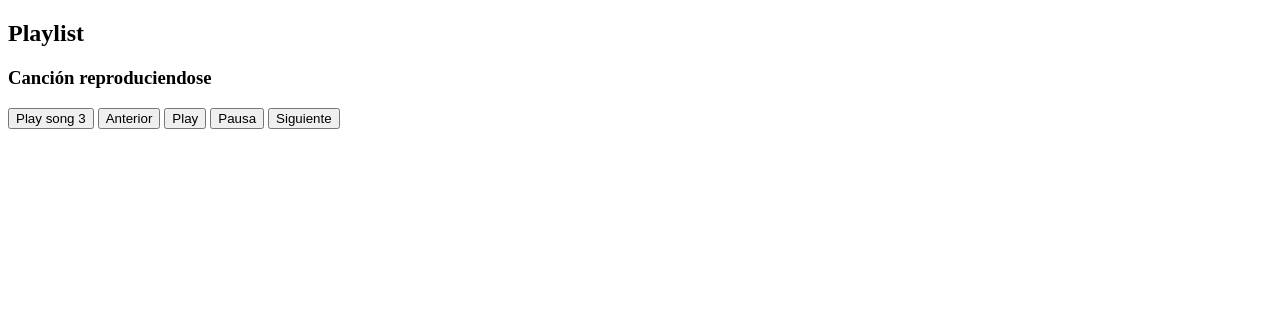
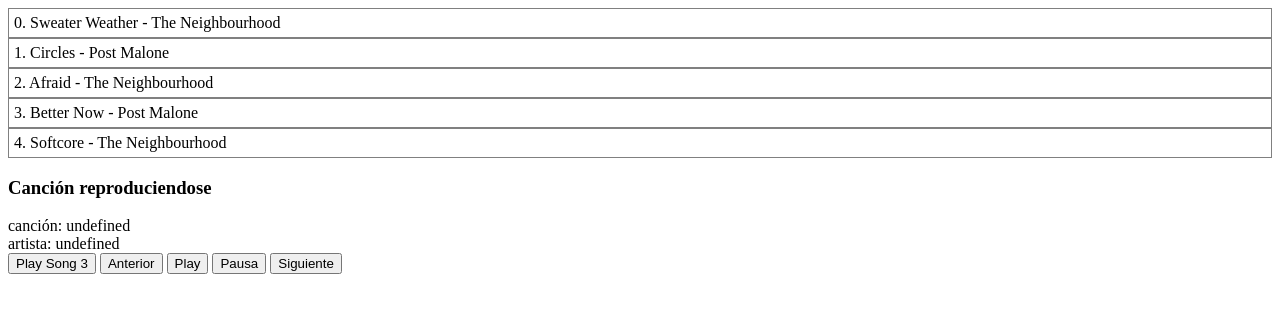
Before and after one commit to lujanvaldes/musicplayer, a plain HTML site: page index.html in a window 1280 px wide. Both pictures are taken after a click on the button "Anterior". Drawn offline with Linux system fonts and the light colour scheme.

Commit message:
actividad

```diff
--- a/index.html
+++ b/index.html
@@ -4,10 +4,11 @@
 <head>
     <meta charset="UTF-8">
     <meta name="viewport" content="width=device-width, initial-scale=1.0">
-    <title>Playlist</title>
+    <meta name="autor" content="Lujan Valdes">
+    <title>Reproductor de Música</title>
 
     <style>
-        .ListaCanciones {
+        .Lista-cancion {
             border: 1px solid gray;
             padding: 5px;
         }
@@ -17,32 +18,25 @@
 <body>
 
 
-    <h2>Playlist</h2>
-    <!-- estamos usando las clases para css y los ids para funcionalidad -->
     <div id="ListaCanciones" class="Lista">
-
-        <!-- Muchas canciones van a estar dentro de esta caja
-    <div class="Lista-cancion">Billie Jean</div> -->
-
+        <!--<div class="Lista-cancion">Billie Jean</div> -->
     </div>
 
     <h3>Canción reproduciendose</h3>
     <div id="playingSong">
-        <!-- informacion de la cancion que se este reproduciendo -->
+        <!--información de la cancion que se este reproduciendo-->
     </div>
 
 
-    <!-- botones -->
-    <button id="btnTema3">Play song 3</button>
+    <!--botones-->
+    <button id="btnTema3">Play Song 3</button>
 
     <button id="btnAnt">Anterior</button>
     <button id="btnPlay">Play</button>
     <button id="btnPausa">Pausa</button>
     <button id="btnSig">Siguiente</button>
 
-
-    <script src="./js/script.js"></script>
-
+    <script src="js/script.js"></script>
 </body>
 
 </html>
--- a/js/script.js
+++ b/js/script.js
@@ -1,77 +1,69 @@
+const lista_canciones = ["Sweater Weather", "Circles", "Afraid", "Better Now", "Softcore"];
+const lista_artistas = ["The Neighbourhood", "Post Malone", "The Neighbourhood", "Post Malone", "The Neighbourhood"];
 
-const lista_canciones = ["Billie Jean", "Loose Yourself", "Smooth Crininal", "Beat it", "Sorry Mama"];
-const lista_artistas = ["Michael Jackson", "Eminem", "Michael Jackson", "Michael Jackson", "Eminem"];
+const divListaCanciones = document.getElementById("ListaCanciones");
+let idCancionActual = 0; // primer canción
 
-const divLista = document.getElementById("ListaCanciones");
+lista_canciones.forEach((cancion, idx) => {
+    console.log(`${cancion} - id: ${idx}`);
 
-let idCancionActual = 0;
-
-// Ejercicio 3
-lista_canciones.forEach((cancion, idx) => {
-    concole.log(`${cancion} - id: ${idx}`);
-    //dentro del bucle se genero otras dos variables que se imprimen debajo, teniendo el mismo indice buscamos la informacion en dos arrays diferentes (uniendo camción y artista)
     const song = lista_canciones[idx];
     const artist = lista_artistas[idx];
 
-
-    //inner HTML (+= :append es añadir, al igual que push, son distintas formas de agregar mas informacion a una lista de html)
-    // divLista.innerHTML += `<div class= "Lista_cancion">${idx}.${song}.<br>${artist}</div>`;
-
-    innerHTML += `<div id="song_${idx}" class="Lista-cancion">${song}<br>${artist}</div>`
+    // innerHTML (append, push, para añadir elementos)
+    //con id le agregamos un valor unico a cada cancion
+    divListaCanciones.innerHTML += `<div id="song_${idx}" class="Lista-cancion">
+                            ${idx}. ${song} - ${artist}
+                            </div>`;
+    //esto agrego dentro del bucle todas las canciones de la lista
 });
 
-
-// Ejercicio 4
-const btnTema3 = documento.querySelector("#btnTema3");
+// ejercicio 4
+const btnTema = document.querySelector("#btnTema3");
 btnTema3.addEventListener("click", () => {
-    console.log("Lista canciones:", lista_canciones[2]);//indice 2 es cancion num3 porque empieza en 0
+    console.log("Canción: ", lista_canciones[2]);
     console.log(`Artista:${lista_artistas[2]}`);
+    imprimirReproduciendo(2);
 });
 
+// ejercicio 5
 
-// Ejerccicio 5
 document.addEventListener('click', (event) => {
     console.log(event.target.id);
-    //lo que devuelve del evento que se ejecuta que es el click, es a quien le hice el click, mosrtandose el ID del botón que se clickeo, si se quita el id, te devuelve el html entero.
 });
+
 
 
 // Ejercicio 6
 //esto se podria añadir en el innerHTML
 //para buscar clickar en diferentes elementos, es all en el selector
-
 //buscamos en nuestro HTML todos los divs con class= "Lista-cancion"
 const divsCanciones = document.querySelectorAll(".Lista-cancion");
-const divPlayingSong = document.getElementById ("#playingSong");
+const divPlayingSong = document.getElementById("playingSong");
 
+divsCanciones.forEach((divCancion, idx) => {
+    divCancion.addEventListener("click", () => {
+        idCancionActual = idx;
+        imprimirReproduciendo();
+        /*const song = lista_canciones[idx];
+        const artist = lista_artistas[idx];
+        console.log("Artista:"+artist+" - canción: "+song);
 
-divsCanciones.forEach((divCancion, i) => {
-    divsCancion.addEventListener("click", () => {
-
-        imprimirReproduciendo();
-        // const song = lista_canciones[i];
-        // const artist = lista_artistas[i];
-        // console.log("Artista:"+artist+" - canción: "+song);
-
-        // // Ejercicio 7
-
-        // divPlayingSong.innerHTML = `<div>
-        //     canción: ${song} <br/>
-        //     artista: ${artist} </div>`; //no es += porque sino va a seguir agregando el texto una y otra vez, y lo que se quiere es que se sobreescriba, no que agregue uno debajo del otro.
+        // ejercicio 7
+        divPlayingSong.innerHTML = `<div> Canción: ${song} <br/> Artista: ${artist} </div>`; //no es += porque sino va a seguir agregando el texto una y otra vez, y lo que se quiere es que se sobreescriba, no que agregue uno debajo del otro.*/
     });
 });
 
 
 
-function imprimirReproduciendo (indice) {
-    const song = lista_canciones[indice];
-    const artist = lista_artistas[indice];
-    console.log("Artista:"+artist+" - canción: "+song);
+function imprimirReproduciendo() {
+    const song = lista_canciones[idCancionActual];
+    const artist = lista_artistas[idCancionActual];
+    console.log("Artista:" + artist + " - canción: " + song);
 
     divPlayingSong.innerHTML = `<div>
         canción: ${song} <br/>
         artista: ${artist} </div>`;
-
 };
 
 
@@ -81,16 +73,16 @@ function imprimirReproduciendo (indice) {
 
 const btnSig = document.querySelector("#btnSig");
 const btnAnt = document.querySelector("#btnAnt");
-//let idCancionActual = 0; // primer canción
 
-btnSig.addEventListener("click", ()=>{
+
+btnSig.addEventListener("click", () => {
     idCancionActual++;
     //revisarr que no me pase de la ultima cancion (empiece por la primera)
-    imprimirReproduciendo (idCancionActual);
+    imprimirReproduciendo();
 });
 
-btnAnt.addEventListener("click", ()=>{
+btnAnt.addEventListener("click", () => {
     idCancionActual--;
     //que si estoy en la primera, se vaya a la ultima
-    imprimirReproduciendo (idCancionActual);
+    imprimirReproduciendo();
 });
```
Also changed, not shown: 1 other file.
